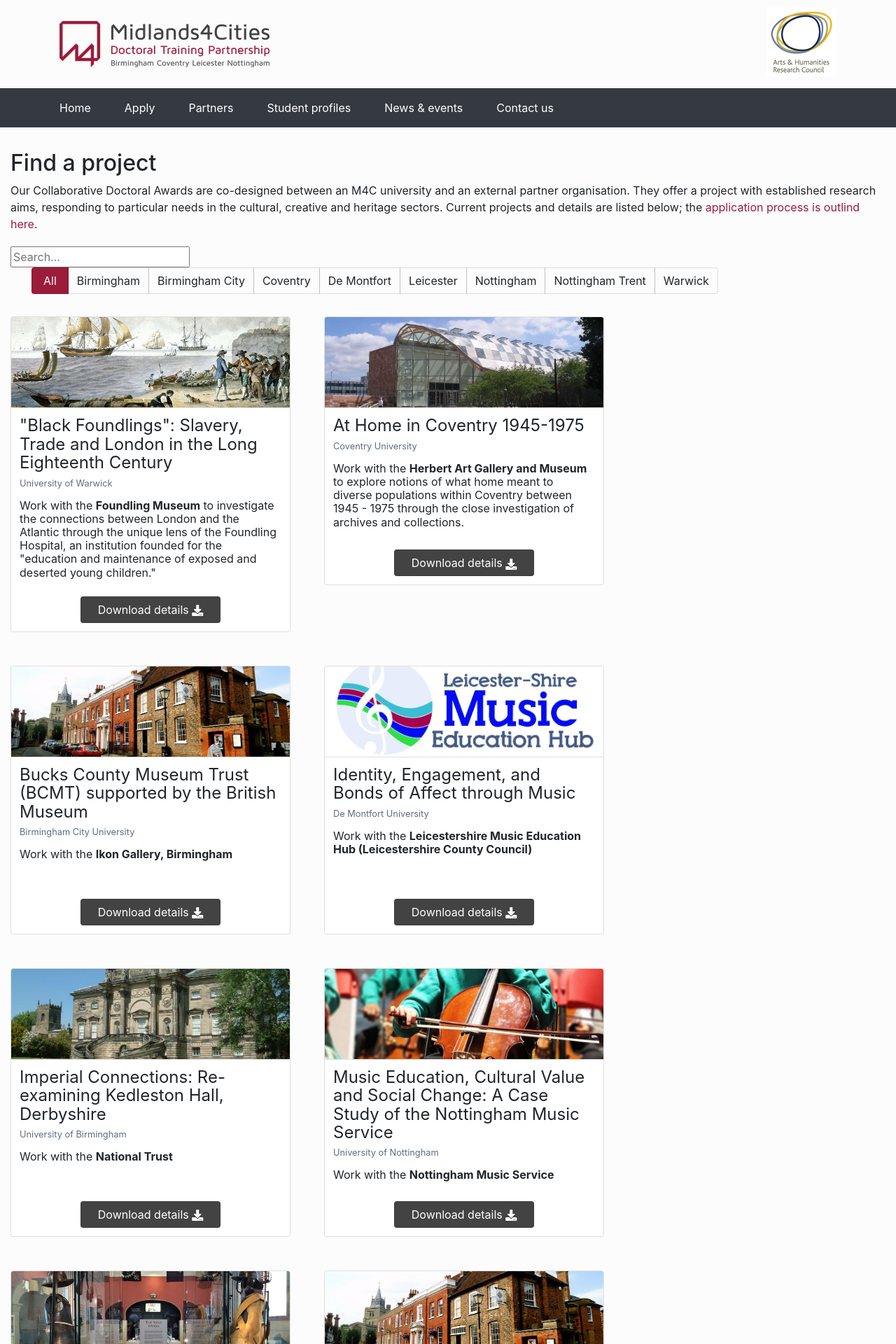
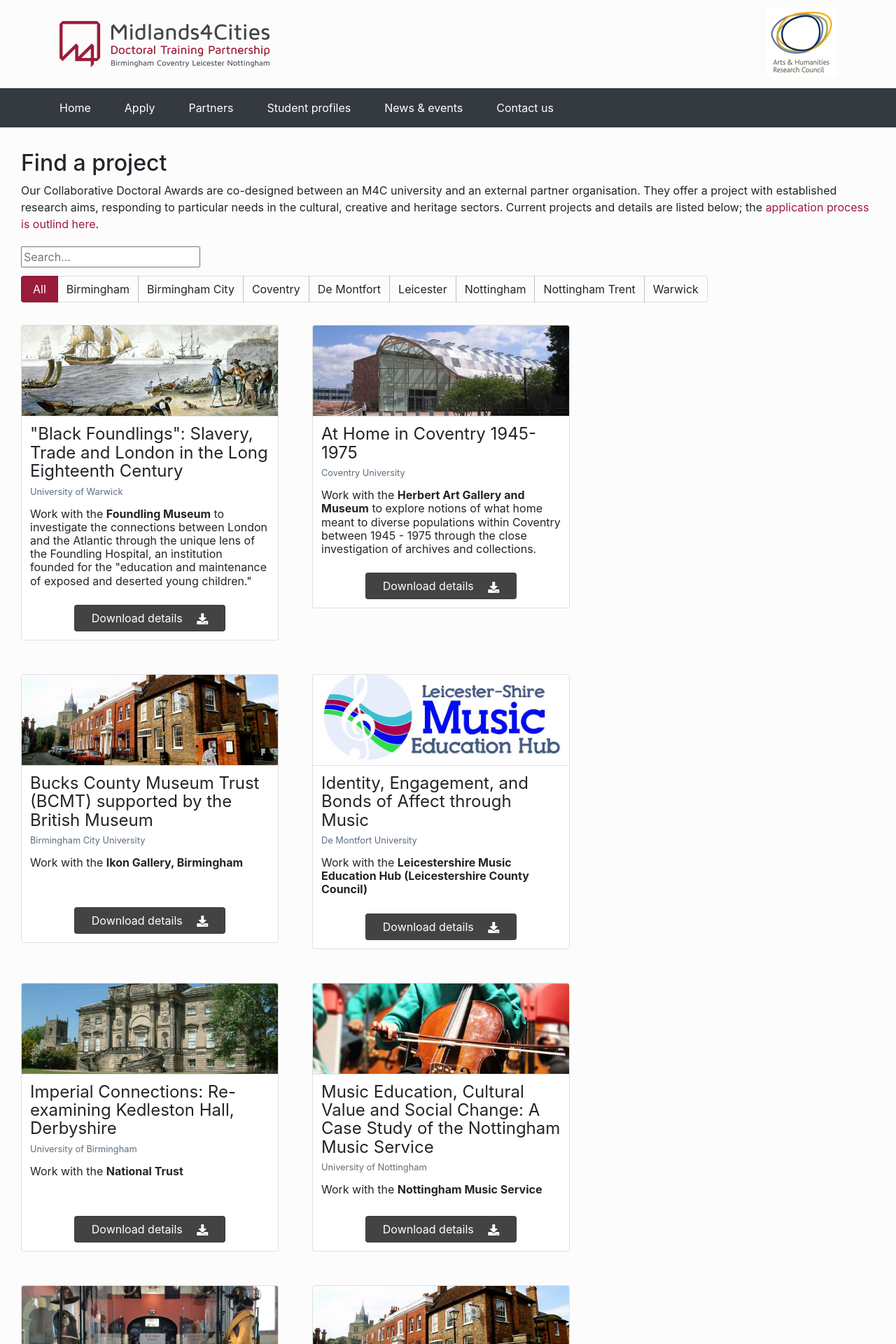
Before and after one commit to drmikeuk/m4c, a Jekyll site: the page built from projects.html, in a window 1280 px wide. Shown: the top 1920 px of the page at 70% size. Built offline with Jekyll 4.4.1, drawn with Linux system fonts in a browser that asks for light colours.

Commit message:
mobile friendly filters

```diff
--- a/assets/style.css
+++ b/assets/style.css
@@ -15,14 +15,14 @@
 
 /* filters above cards */
 .padrow         {margin: 20px 0}
-.filters        {margin-left: 30px}
+.quicksearch    {margin-right: 30px; margin-bottom: 12px}
 .btn-group      {margin-right: 1em}
 .btn            {border: 1px solid rgba(0,0,0,.125)}
 .filter-count   {padding: .375rem .5rem}
 
 /* grid of cards */
 .grid           {margin: 2rem 0; /*display: flex; flex-direction: row; justify-content: center;*/}
-.card           {width: 25rem; min-height: 24rem; margin-right: 3rem; margin-bottom: 3rem; float: left; font-size: 1rem;}
+.card           {width: 100%; min-height: 24rem;  margin-bottom: 3rem; float: left; font-size: 1rem;}
 .card .icon     {float: right; font-size: 2rem; color: #ccc; padding-right: 0}
 .card-body      {padding: 0.75rem}
 .card-footer    {padding: 0.75rem; background-color: white; border-top: 0px; text-align: center;}
@@ -158,6 +158,8 @@
 }
 
 
+
+
 /* other */
 #myTab li        {font-weight: bold;}
 .tab-content     {padding-top: 1em}
@@ -165,6 +167,15 @@
 .notes li li     {font-size: 16px}
 
 
+/* responsive cards */
+@media (min-width: 767px) {
+  .container-fluid { padding-right: 30px; padding-left: 30px;}
+  .card           {width: 350px; margin-right: 30px;}
+}
+
+@media (min-width: 1201px) {
+  .card           {width: 23rem; margin-right: 3rem;}
+}
 
 /*
  * Font Awesome Free 5.8.1 by @fontawesome - https://fontawesome.com
--- a/partners.html
+++ b/partners.html
@@ -23,7 +23,7 @@
     <div class="filters">
 
       <!-- Locations: Birmingham, Coventry, Leicester, London, Nottingham, Other -->
-      <div class="btn-group filter-button-group" data-filter-group="label" aria-label="Filter by category">
+      <div class="btn-group filter-button-group flex-wrap" data-filter-group="label" aria-label="Filter by category">
         <button type="button" class="btn btn-primary" data-filter="*">All</button>
         <button type="button" class="btn " data-filter=".Birmingham">Birmingham</button>
         <button type="button" class="btn " data-filter=".Coventry">Coventry</button>
--- a/profiles.html
+++ b/profiles.html
@@ -21,8 +21,8 @@
 
     <div class="filters">
 
-      <!-- Universities:  -->
-      <div class="btn-group filter-button-group" data-filter-group="label" aria-label="Filter by category">
+      <!-- Universities:  flex-wrap so buttons wrap-->
+      <div class="btn-group filter-button-group flex-wrap" data-filter-group="label" aria-label="Filter by category">
         <button type="button" class="btn btn-primary" data-filter="*">All</button>
         <button type="button" class="btn " data-filter=".UniversityofBirmingham">Birmingham</button>
         <button type="button" class="btn " data-filter=".BirminghamCityUniversity">Birmingham City</button>
--- a/projects.html
+++ b/projects.html
@@ -20,7 +20,7 @@
     <div class="filters">
 
       <!-- Universities:  -->
-      <div class="btn-group filter-button-group" data-filter-group="label" aria-label="Filter by category">
+      <div class="btn-group filter-button-group flex-wrap" data-filter-group="label" aria-label="Filter by category">
         <button type="button" class="btn btn-primary" data-filter="*">All</button>
         <button type="button" class="btn " data-filter=".UniversityofBirmingham">Birmingham</button>
         <button type="button" class="btn " data-filter=".BirminghamCityUniversity">Birmingham City</button>
@@ -60,7 +60,7 @@
       </div>
       <div class="card-footer">
 
-        <a href='#' class="btn btn-secondary">Download details <i class="fas fa-download"></i></a>
+        <a href='#' class="btn btn-secondary">Download details <i class="fas fa-download padl"></i></a>
 
       </div>
     </div>
```
